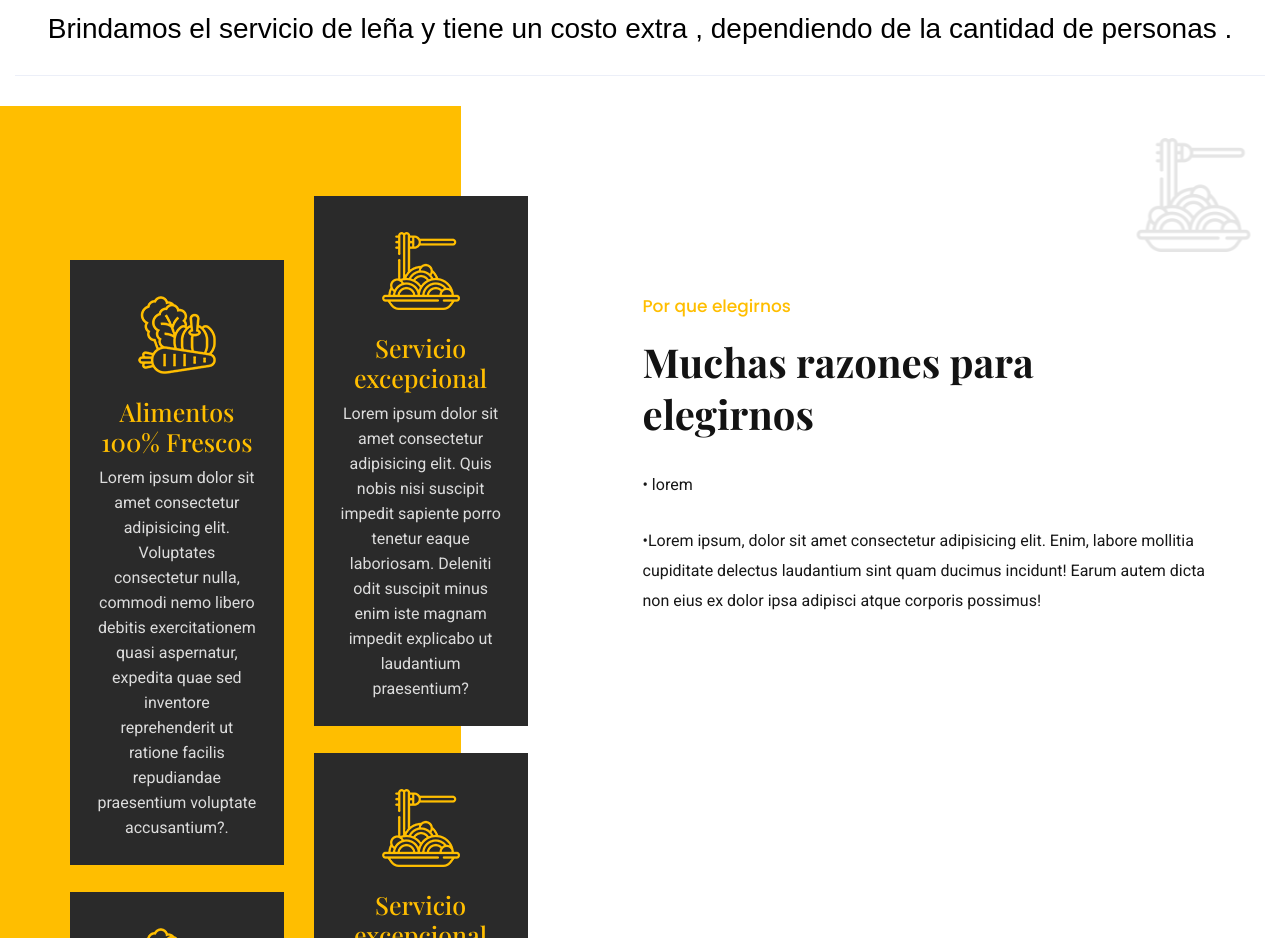
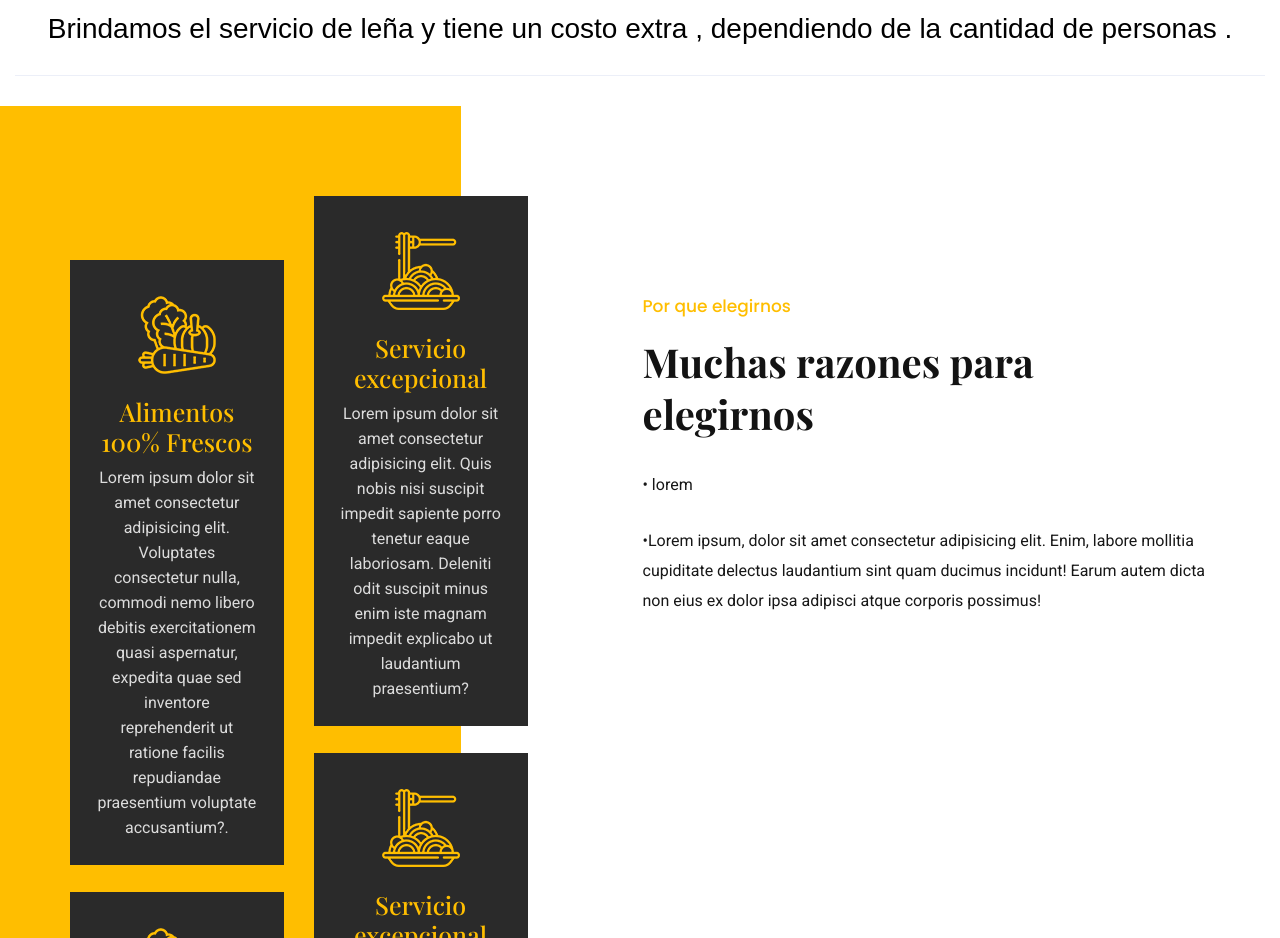
Before and after one commit to joakinnoble/pizzatun, a plain HTML site: page index.html in a window 1280 px wide. Shown: the part 5020-5958 px from the top of the page. Drawn offline with nearby package versions, Linux system fonts and the light colour scheme.

Commit message:
Add files via upload

```diff
--- a/index.html
+++ b/index.html
@@ -644,9 +644,7 @@
 
 
     <section class="pt-90 pb-60 y-bg-be">
-    <span class="po-1">
-    <img src="./spaghetti.png" alt="">
-    </span>
+
     <span class="af-fo-i-wh img-cer">
     <img src="./side-img.png" alt="">
     </span>
```
